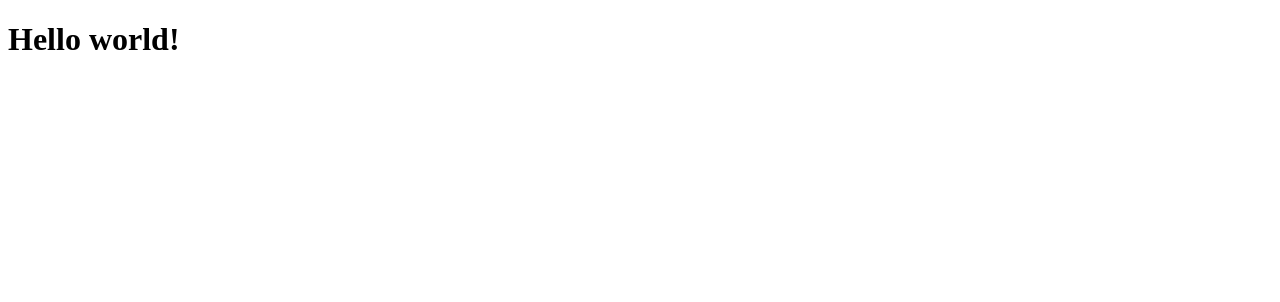
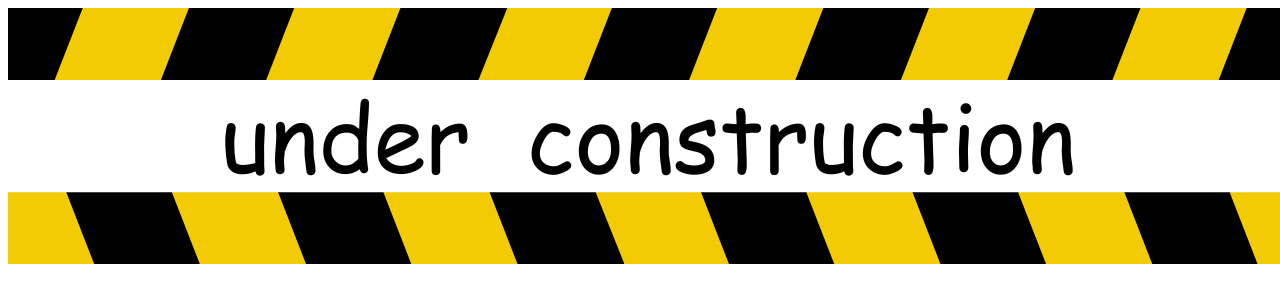
Before and after one commit to MessyMeat16/messymeat16.github.io, a plain HTML site: page index.html in a window 1280 px wide. Drawn offline with Linux system fonts and the light colour scheme.

Commit message:
res folder and under construction image

```diff
--- a/index.html
+++ b/index.html
@@ -6,6 +6,6 @@
     <title>Document</title>
 </head>
 <body>
-    <h1>Hello world!</h1>
+    <img src="res/under construction.png" alt="" srcset="">
 </body>
 </html>
```
Also changed, not shown: res/under construction.png (added).
